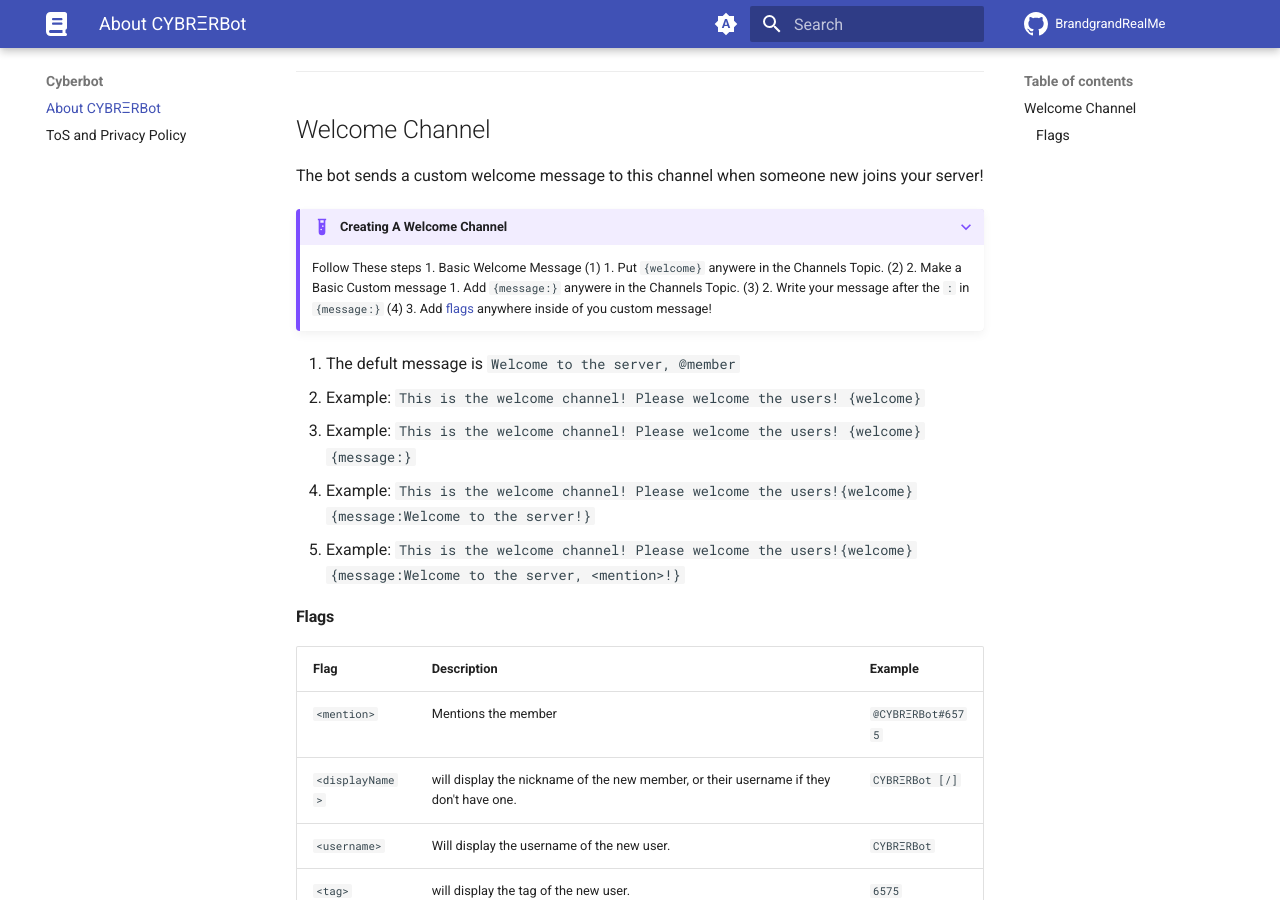
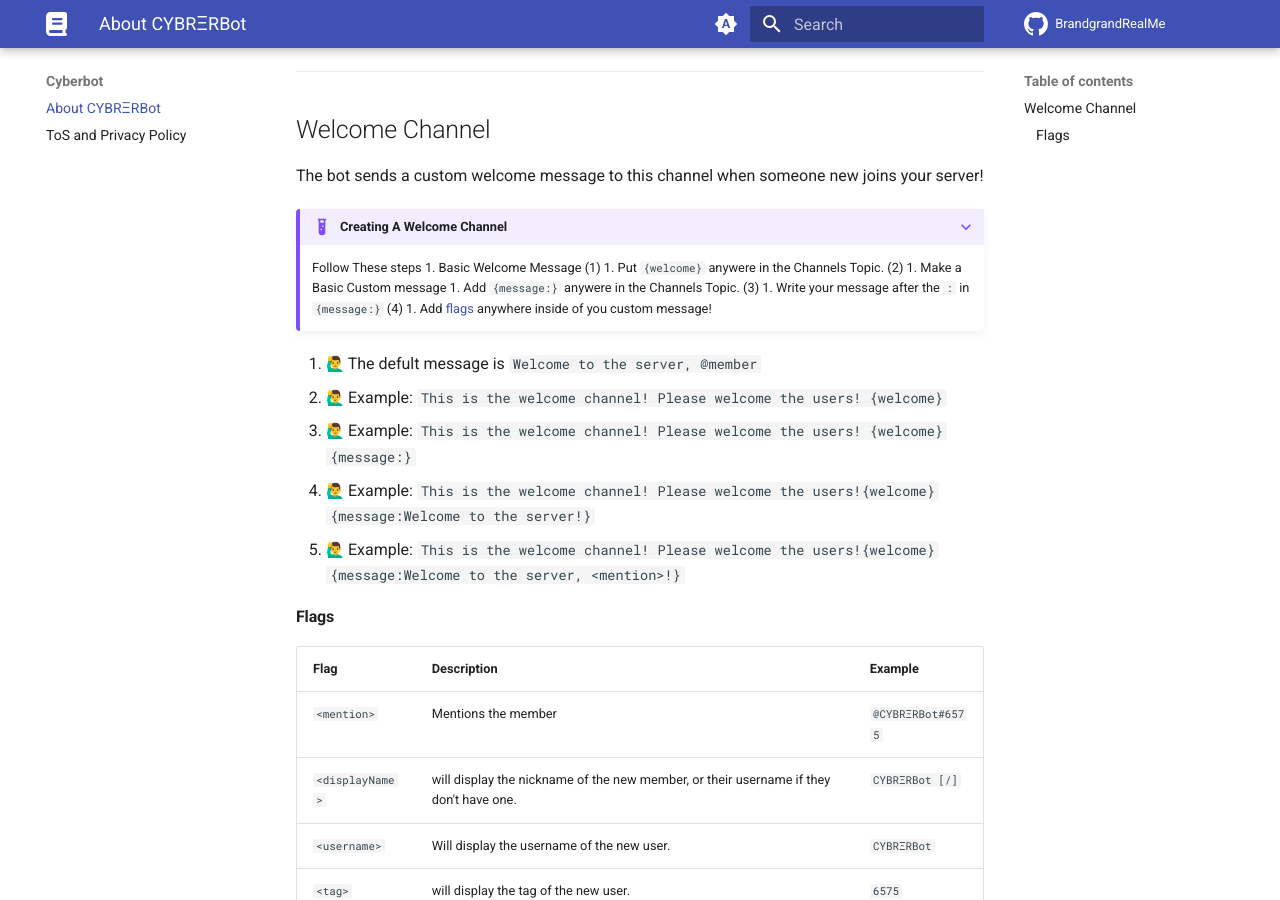
Before and after one commit to BrandgrandRealMe/BrandgrandRealMe.github.io, an MkDocs documentation site: the page built from docs/cyberbot/about.md, in a window 1280 px wide and 900 px high, scrolled down 300 px. Built offline with MkDocs 1.6.1 and Material for MkDocs 9.7.7, drawn with Linux system fonts in a browser that asks for light colours; emoji names are drawn with the system emoji font.

Commit message:
Update about.md

```diff
--- a/docs/cyberbot/about.md
+++ b/docs/cyberbot/about.md
@@ -21,18 +21,18 @@
 
 ???+ note example "Creating A Welcome Channel"
       Follow These steps
-      1. Basic Welcome Message (1)
-        1. Put `{welcome}` anywere in the Channels Topic. (2)
-      2. Make a Basic Custom message
-        1. Add `{message:}` anywere in the Channels Topic. (3)
-        2. Write your message after the `:` in `{message:}` (4)
-      3. Add [flags] anywhere inside of you custom message!
+      1.  Basic Welcome Message (1)
+        1.  Put `{welcome}` anywere in the Channels Topic. (2)
+      1.  Make a Basic Custom message
+        1.  Add `{message:}` anywere in the Channels Topic. (3)
+        1.  Write your message after the `:` in `{message:}` (4)
+      1.  Add [flags] anywhere inside of you custom message!
 
-1. The defult message is `Welcome to the server, @member`
-2. Example: `This is the welcome channel! Please welcome the users! {welcome}`
-3. Example: `This is the welcome channel! Please welcome the users! {welcome} {message:}`
-4. Example: `This is the welcome channel! Please welcome the users!{welcome} {message:Welcome to the server!}`
-5. Example: `This is the welcome channel! Please welcome the users!{welcome} {message:Welcome to the server, <mention>!}`
+1.  :man_raising_hand: The defult message is `Welcome to the server, @member`
+2.  :man_raising_hand: Example: `This is the welcome channel! Please welcome the users! {welcome}`
+3.  :man_raising_hand: Example: `This is the welcome channel! Please welcome the users! {welcome} {message:}`
+4.  :man_raising_hand: Example: `This is the welcome channel! Please welcome the users!{welcome} {message:Welcome to the server!}`
+5.  :man_raising_hand: Example: `This is the welcome channel! Please welcome the users!{welcome} {message:Welcome to the server, <mention>!}`
 
 
 #### Flags
```
